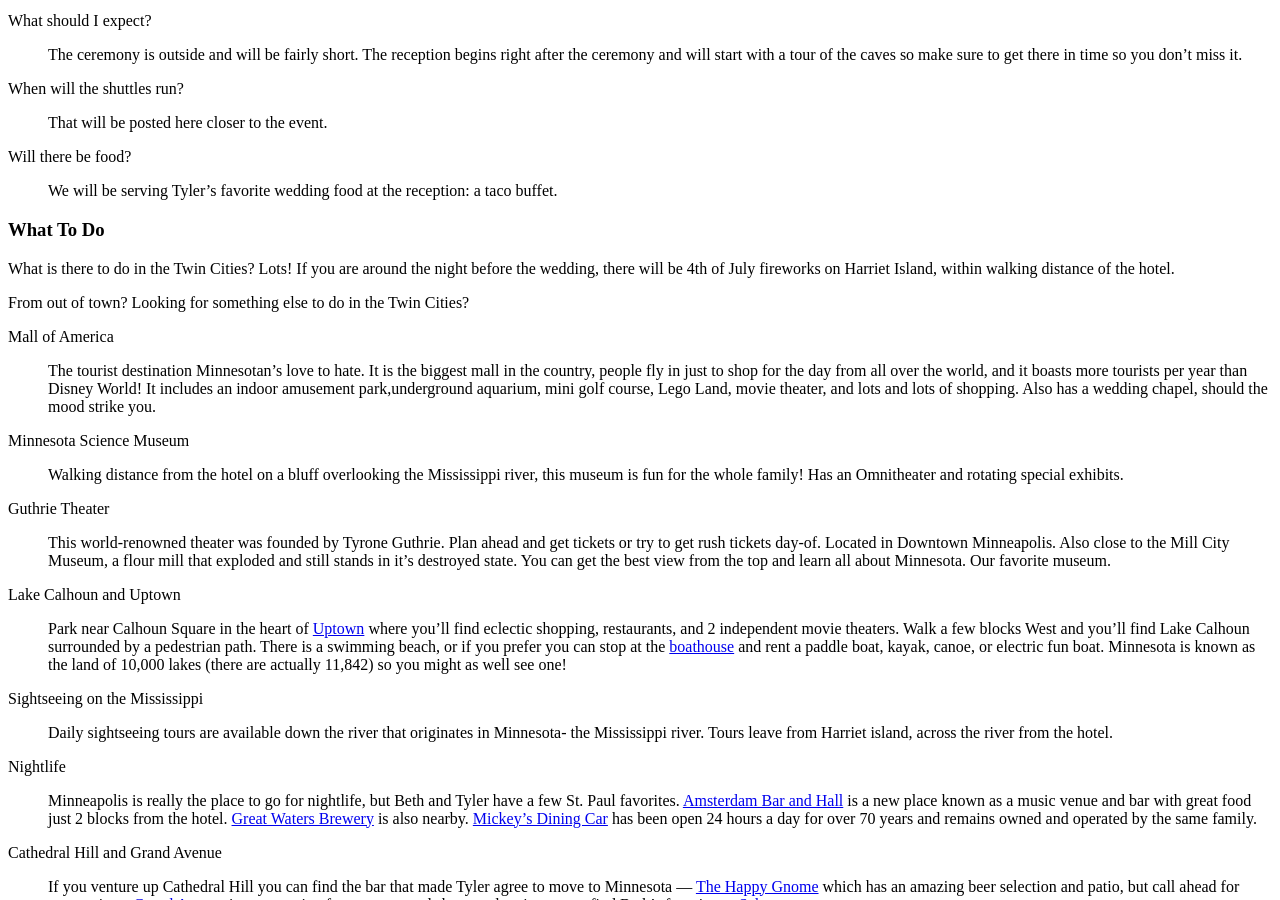
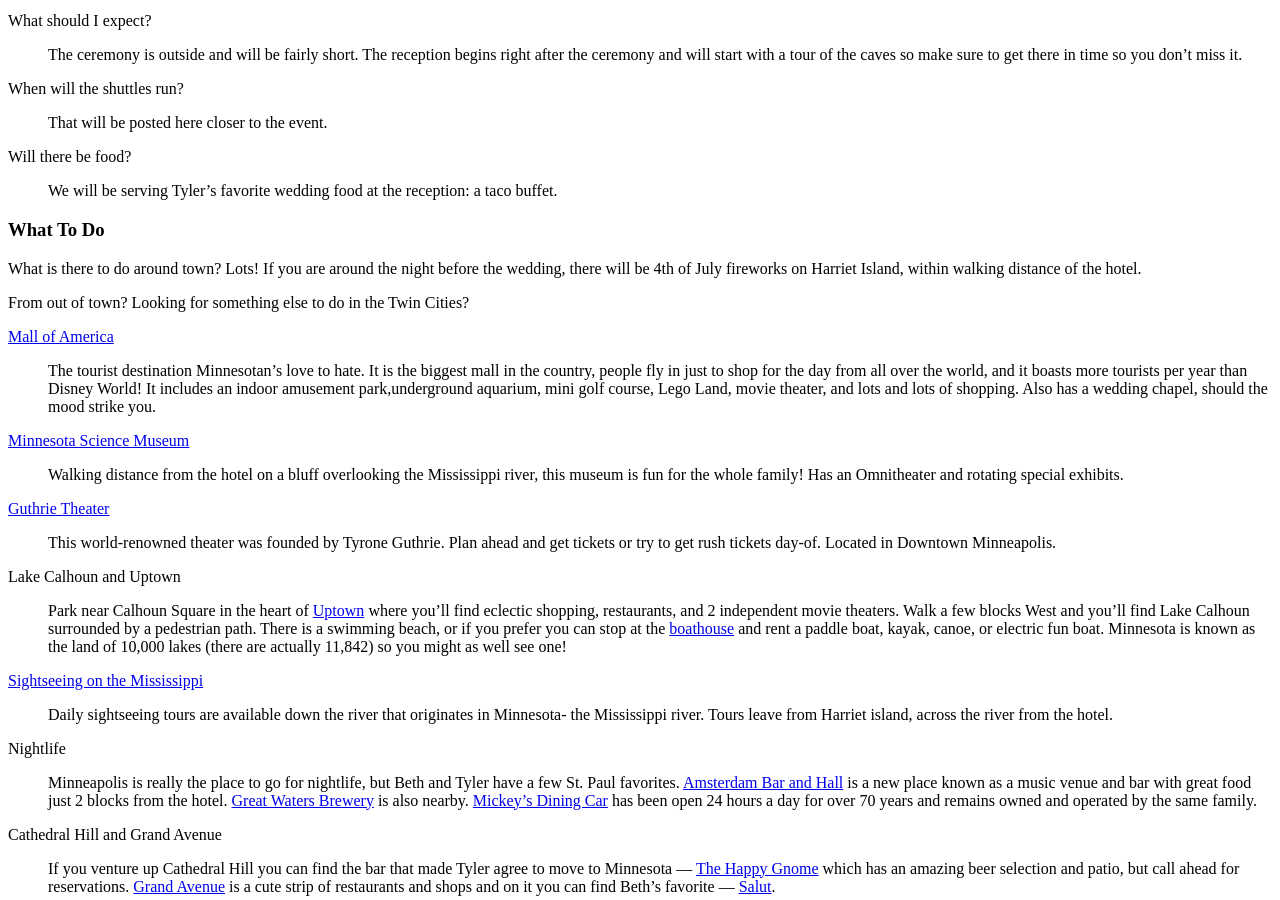
Before and after one commit to spencewood/bethandtyler.com, a Jekyll site: the page built from index.html, in a window 1280 px wide and 900 px high, scrolled down 4109 px. Built offline with Jekyll 4.4.1, drawn with Linux system fonts in a browser that asks for light colours; nearby versions of some CDN libraries; some web fonts are replaced.

Commit message:
Updating links for what to dos.

```diff
--- a/_assets/styles/main.css.scss
+++ b/_assets/styles/main.css.scss
@@ -376,6 +376,8 @@
 ul.hotel-list li h3{
     font-weight: bold;
     font-size: 26px;
+    margin: 0;
+    padding: 0;
 }
 
 ul.hotel-list .map{
--- a/_includes/what-to-do.html
+++ b/_includes/what-to-do.html
@@ -1,11 +1,17 @@
 <h3>What To Do</h3>
 <div class="block block-content">
-    <p>What is there to do in the Twin Cities? Lots! If you are around the night before the wedding, there will be 4th of July fireworks on Harriet Island, within walking distance of the hotel.</p>
+    <p>What is there to do around town? Lots! If you are around the night before the wedding, there will be 4th of July fireworks on Harriet Island, within walking distance of the hotel.</p>
     <p>From out of town? Looking for something else to do in the Twin Cities?</p>
 
     {% for todo in page.todo.todos %}
     <dl>
-        <dt>{{todo.name}}</dt>
+        <dt>
+            {% if todo.link %}
+                <a href="{{todo.link}}">{{todo.name}} <i class="icon-share"></i></a>
+            {% else %}
+                {{todo.name}}
+            {% endif %}
+        </dt>
         <dd> {{todo.description | markdownify}}</dd>
     </dl>
     {% endfor %}
--- a/index.html
+++ b/index.html
@@ -110,7 +110,7 @@
        description: Walking distance from the hotel on a bluff overlooking the Mississippi river, this museum is fun for the whole family! Has an Omnitheater and rotating special exhibits.
      - name: Guthrie Theater
        link: http://www.guthrietheater.org/
-       description: This world-renowned theater was founded by Tyrone Guthrie. Plan ahead and get tickets or try to get rush tickets day-of. Located in Downtown Minneapolis. Also close to the Mill City Museum, a flour mill that exploded and still stands in it's destroyed state. You can get the best view from the top and learn all about Minnesota. Our favorite museum.
+       description: This world-renowned theater was founded by Tyrone Guthrie. Plan ahead and get tickets or try to get rush tickets day-of. Located in Downtown Minneapolis.
      - name: Lake Calhoun and Uptown
        description: Park near Calhoun Square in the heart of [Uptown](http://www.uptownminneapolis.com/) where you'll find eclectic shopping, restaurants, and 2 independent movie theaters. Walk a few blocks West and you'll find Lake Calhoun surrounded by a pedestrian path. There is a swimming beach, or if you prefer you can stop at the [boathouse](http://www.minneapolisparks.org/?PageID=797) and rent a paddle boat, kayak, canoe, or electric fun boat. Minnesota is known as the land of 10,000 lakes (there are actually 11,842) so you might as well see one!
      - name: Sightseeing on the Mississippi
```
Also changed, not shown: _assets/styles/bootstrap.css, assets/images/glyphicons-halflings.png (added).
